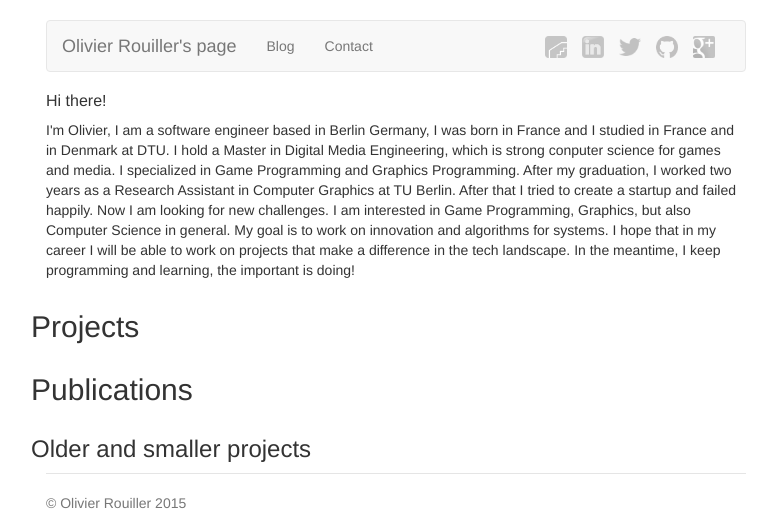
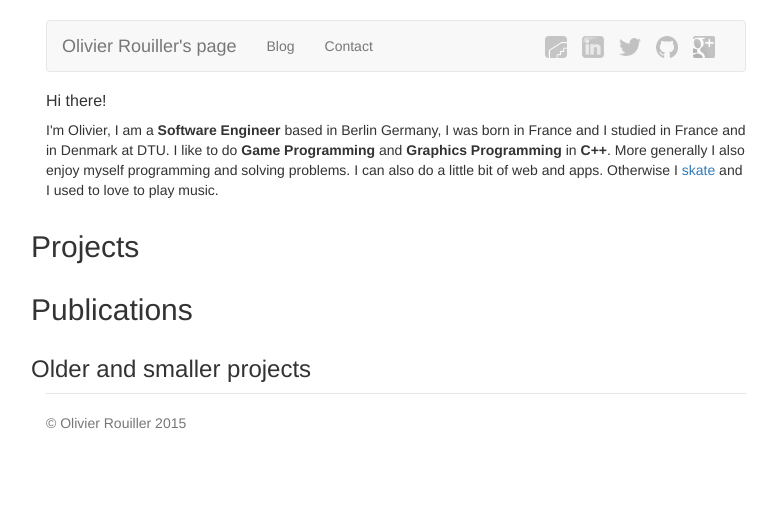
Before and after one commit to oilandrust/o.rouiller.net, a Django app: page / in a window 1280 px wide. Shown: the top 520 px of the page, without its empty margins (244-1021 px from the left). Run offline with Django 3.2, Linux system fonts and the light colour scheme; data that the repository does not hold is empty; some libraries are stand-ins or nearby versions.

Commit message:
updated home page text

```diff
--- a/orouiller/templates/orouiller/home.html
+++ b/orouiller/templates/orouiller/home.html
@@ -5,13 +5,9 @@
 	<div class="intro_div">
 		<h1 class="tittle">Hi there!</h1>
 		<p class="intro">
-			I'm Olivier, I am a software engineer based in Berlin Germany, I was born in France and I studied in France and in Denmark at DTU.
-			I hold a Master in Digital Media Engineering, which is strong conputer science for games and media.
-			I specialized in Game Programming and Graphics Programming. After my graduation, I worked two years as a Research Assistant in Computer Graphics at TU Berlin.
-			After that I tried to create a startup and failed happily. Now I am looking for new challenges.
-			I am interested in Game Programming, Graphics, but also Computer Science in general.
-			My goal is to work on innovation and algorithms for systems. I hope that in my career I will be able to work on projects that make a difference in the tech landscape.
-			In the meantime, I keep programming and learning, the important is doing!
+		I'm Olivier, I am a <b>Software Engineer</b> based in Berlin Germany, I was born in France and I studied in France and in Denmark at DTU.
+		I like to do <b>Game Programming</b> and <b>Graphics Programming</b> in <b>C++</b>. More generally I also enjoy myself programming and solving problems.
+		I can also do a little bit of web and apps.	Otherwise I <a href="https://www.youtube.com/watch?v=uQuKg1FxgFk">skate</a> and I used to love to play music.
 		</p>
 	</div>
 
```
